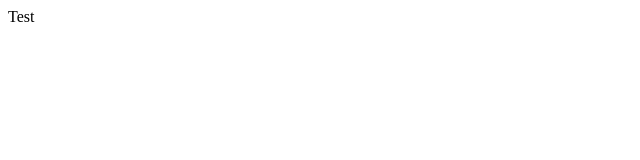
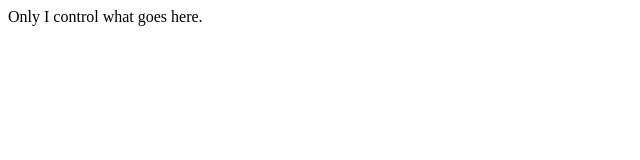
Before and after one commit to latteBruh/latteBruh.github.io, a plain HTML site: page index.html in a window 1280 px wide. Shown: the whole page, without its empty margins (0-640 px from the left). Drawn offline with Linux system fonts and the light colour scheme.

Commit message:
...
More changes

```diff
--- a/index.html
+++ b/index.html
@@ -2,9 +2,9 @@
 <html lang="en">
 <head>
     <meta charset="UTF-8">
-    <title>latteBruh</title>
+    <title>Lets go</title>
 </head>
 <body>
-    Test
+    Only I control what goes here.
 </body>
 </html>
```
